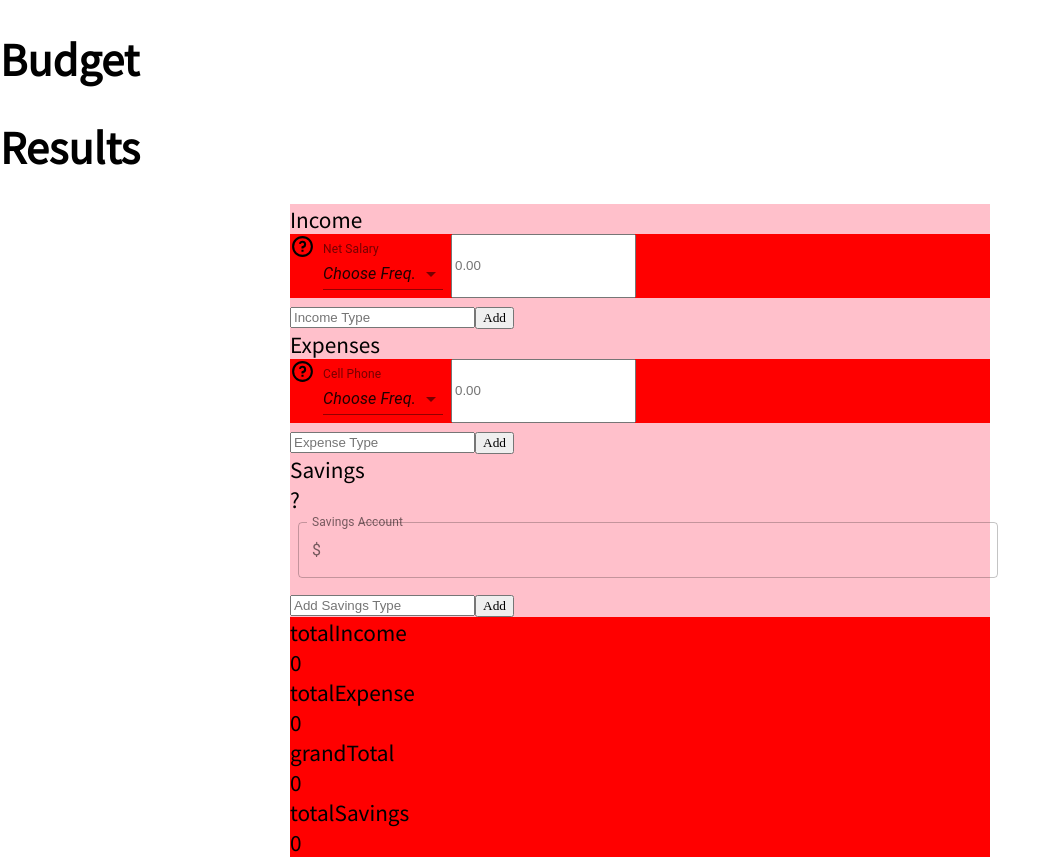
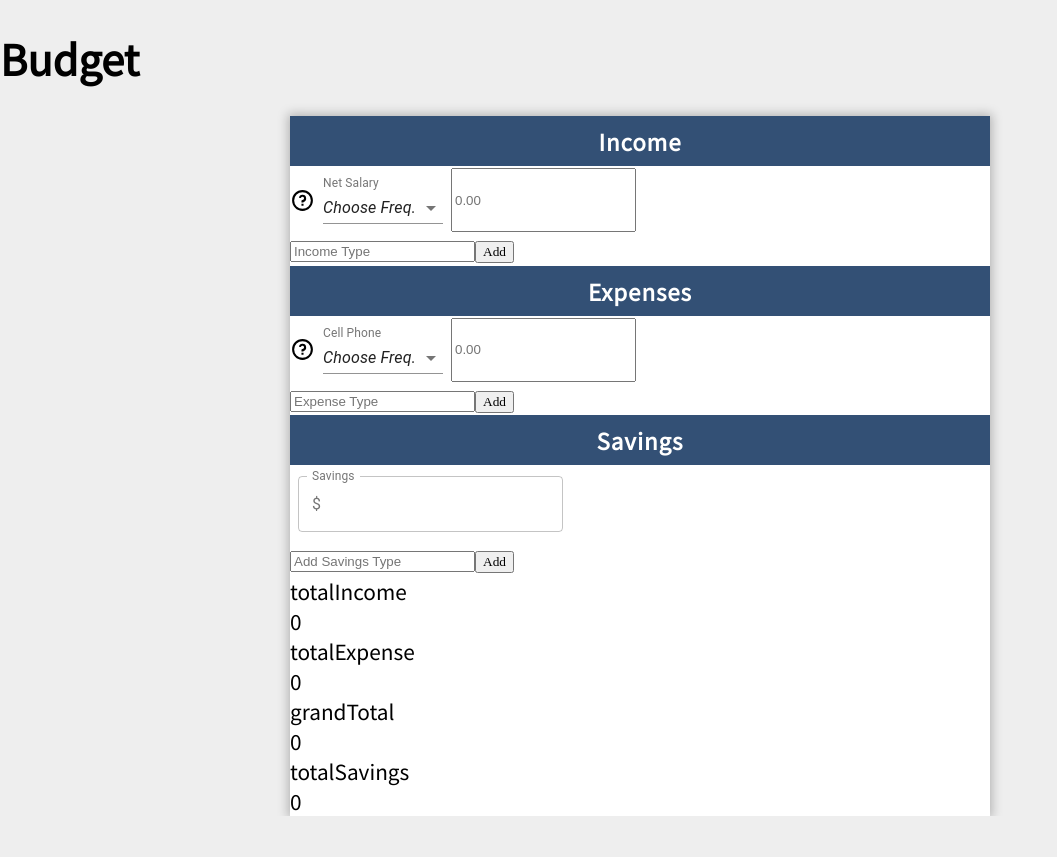
Before and after one commit to peterscardera/budget, a React (Create React App) app in the folder Front/: page / in a window 1280 px wide. Shown: the whole page, without its empty margins (0-1057 px from the left). After the commit the page ends 816 px from the top, so only its background shows below. Built offline with nearby package versions, Linux system fonts and the light colour scheme.

Commit message:
added reusable styledcomponent for title and theme

```diff
--- a/Front/src/budgetContext.js
+++ b/Front/src/budgetContext.js
@@ -24,7 +24,7 @@ let initialExpenseState = [
 
 let initialSavingsState = [
   {
-    name: "Savings Account",
+    name: "Savings",
     id: 0,
     amount: null,
   },
--- a/Front/src/components/ReusableStreamFunct/cashFlow.js
+++ b/Front/src/components/ReusableStreamFunct/cashFlow.js
@@ -95,7 +95,7 @@ const CashFlow = ({ type, placeholderForNew }) => {
   };
 
   return (
-    <>
+    <Wrapper>
       {currentMapState !== null &&
         currentMapState.map((item, index) => {
           return (
@@ -109,7 +109,7 @@ const CashFlow = ({ type, placeholderForNew }) => {
                   <RiQuestionLine size={"25px"} />
                   <InfoPopUp type={type}>
                     {type === "expense" ? (
-                      <div>Month </div>
+                      <div>Monthly after tax bill</div>
                     ) : (
                       <div> After deductions </div>
                     )}
@@ -168,12 +168,14 @@ const CashFlow = ({ type, placeholderForNew }) => {
         />
         <button type="submit"> Add </button>
       </form>
-    </>
+    </Wrapper>
   );
 };
 
 export default CashFlow;
-
+const Wrapper = styled.div`
+/* background:blue; */
+`
 const StyledButton = styled.button`
   outline: none;
   border: none;
@@ -181,43 +183,49 @@ const StyledButton = styled.button`
   cursor: pointer;
   width: 25px;
   padding: 0;
+
 `;
 const StyledDiv = styled.div`
   width: 25px;
+  display: flex;
+  flex-direction: column;
+  justify-content: center;
+
   &:hover {
+
     span {
       display: block;
-      z-index: 2;
+
     }
   }
 `;
 
 const InfoPopUp = styled.span`
   background: #f8f8f8;
-  border: 5px solid #dfdfdf;
+  border: 2px solid #dfdfdf;
   font-size: 13px;
-  height: 30px;
+  /* height: 40px; */
   width: 150px;
-  letter-spacing: 1px;
+  /* letter-spacing: 1px; */
   position: relative;
   text-align: center;
 
-  top: -80px;
-  left: -30px;
+  top: -60px;
+  left: -10px;
   display: none;
   /* padding: 0 20px; */
   ${(props) => console.log(props)}
   &:after {
     content: "";
     position: absolute;
-    bottom: -10px;
+    bottom: -7px;
     width: 10px;
     height: 10px;
-    border-bottom: 5px solid #dfdfdf;
-    border-right: 5px solid #dfdfdf;
+    border-bottom: 2px solid #dfdfdf;
+    border-right: 2px solid #dfdfdf;
     background: #f8f8f8;
-    left: 50%;
-    margin-left: -10px;
+    left: 20%;
+    /* margin-left: -10px; */
     -moz-transform: rotate(45deg);
     -webkit-transform: rotate(45deg);
     transform: rotate(45deg);
--- a/Front/src/components/Totals/EachTotal.js
+++ b/Front/src/components/Totals/EachTotal.js
@@ -16,5 +16,5 @@ const Wrapper = styled.div`
   /* display: flex;
   justify-content: space-between; */
 
-  background: red;
+  /* background: red; */
 `;
--- a/Front/src/components/budget/budget.js
+++ b/Front/src/components/budget/budget.js
@@ -11,7 +11,7 @@ const Budget = () => {
   return (
     <>
       <h1>Budget</h1>
-      <h1>Results</h1>
+
       <GlobalStyle/>
       <ThemeProvider theme={theme}>
         <Wrapper>
@@ -31,11 +31,14 @@ const Wrapper = styled.div`
   margin: 0 auto;
   display: flex;
   flex-direction: column;
-  justify-content: space-around;
+  justify-content: space-between;
   width: 700px;
-  height: 600px;
-  background: pink;
-`;
+  height: 700px;
+  box-shadow:0 0 10px 2px rgba(0,0,0,.25);
+  background:white;
+
+
+  `;
 
 
 const theme = {
@@ -51,6 +54,7 @@ const theme = {
 const GlobalStyle = createGlobalStyle`
 html {
     box-sizing: border-box;
+    background:#eee
 
   }
   *, *:before, *:after {
--- a/Front/src/components/expenses/expenses.js
+++ b/Front/src/components/expenses/expenses.js
@@ -1,15 +1,15 @@
 import React from "react";
-
+import { DefaultTitle } from "../reusable SC/title";
 import CashFlow from "../ReusableStreamFunct";
 
 const Expenses = () => {
   return (
     <>
-      Expenses
+      <DefaultTitle>Expenses </DefaultTitle>
       <CashFlow
         // defaultLabel="Cell phone"
         type="expense"
-        placeholderForNew ="Expense Type"
+        placeholderForNew="Expense Type"
       ></CashFlow>
     </>
   );
--- a/Front/src/components/form.module.scss
+++ b/Front/src/components/form.module.scss
@@ -1,4 +1,4 @@
 .form {
     display:flex;
-   background:red;
+//    background:red;
 }
--- a/Front/src/components/income/income.js
+++ b/Front/src/components/income/income.js
@@ -1,15 +1,16 @@
 import React from "react";
+import { DefaultTitle } from "../reusable SC/title";
 
 import CashFlow from "../ReusableStreamFunct";
 
 const Income = () => {
   return (
     <>
-    Income
+      <DefaultTitle>Income </DefaultTitle>
       <CashFlow
-      // defaultLabel="Net Salary"
-      placeholderForNew ="Income Type"
-      type="income"
+        // defaultLabel="Net Salary"
+        placeholderForNew="Income Type"
+        type="income"
       ></CashFlow>
     </>
   );
--- /dev/null
+++ b/Front/src/components/reusable SC/title.js
@@ -0,0 +1,18 @@
+import styled, { css } from "styled-components"
+
+const StyledTitle = css`
+  height: 50px;
+  background: ${(props) => props.theme.blue};
+  font-size: 1.4rem;
+  font-weight: 900;
+  letter-spacing: 0.9px;
+  color: white;
+  display: flex;
+  justify-content: center;
+  align-items: center;
+`;
+
+
+export const DefaultTitle = styled.div`
+${StyledTitle}
+`
--- a/Front/src/components/savings/savings.js
+++ b/Front/src/components/savings/savings.js
@@ -1,11 +1,16 @@
 import React, { useContext, useState } from "react";
+import styled from "styled-components";
+import { DefaultTitle } from "../reusable SC/title";
+//Material UI
 import FormControl from "@material-ui/core/FormControl";
 import { makeStyles } from "@material-ui/core/styles";
 import OutlinedInput from "@material-ui/core/OutlinedInput";
 import InputLabel from "@material-ui/core/InputLabel";
 import InputAdornment from "@material-ui/core/InputAdornment";
-
+//Context
 import { BudgetContext } from "../../budgetContext";
+//React icons
+import { MdRemoveCircleOutline } from "react-icons/md";
 
 let counterIds = 0;
 const Savings = () => {
@@ -48,7 +53,6 @@ const Savings = () => {
   };
   //REMOVE SAVINGS
   const removeNewCashFlowTypeHandler = (index) => (e) => {
-
     removeSavings({ index });
   };
 
@@ -61,17 +65,18 @@ const Savings = () => {
 
   return (
     <>
-      <div>Savings</div>
+      <DefaultTitle>Savings</DefaultTitle>
       {savingsState.map((item, index) => {
         return (
           <div key={item.id}>
-            {index > 0 ? (
-              <button onClick={removeNewCashFlowTypeHandler(index)}>X</button>
-            ) : (
-              <div> ? </div>
+            {index > 0 && (
+              <StyledButton onClick={removeNewCashFlowTypeHandler(index)}>
+                {" "}
+                <MdRemoveCircleOutline size={"25px"} />
+              </StyledButton>
             )}
             <FormControl
-              fullWidth
+              width={"200px"}
               className={classes.margin}
               variant="outlined"
             >
@@ -79,6 +84,7 @@ const Savings = () => {
                 {item.name}
               </InputLabel>
               <OutlinedInput
+                width={"100px"}
                 id="outlined-adornment-amount"
                 value={item.amount}
                 onChange={handleChange("amount", index)}
@@ -108,3 +114,14 @@ const Savings = () => {
 };
 
 export default Savings;
+
+const StyledButton = styled.button`
+  outline: none;
+  border: none;
+  /* background: red; */
+  cursor: pointer;
+  width: 25px;
+  padding: 0;
+  /* display:flex;
+  justify-content:center; */
+`;
```
Lines whose indentation alone changed are shown as unchanged.
